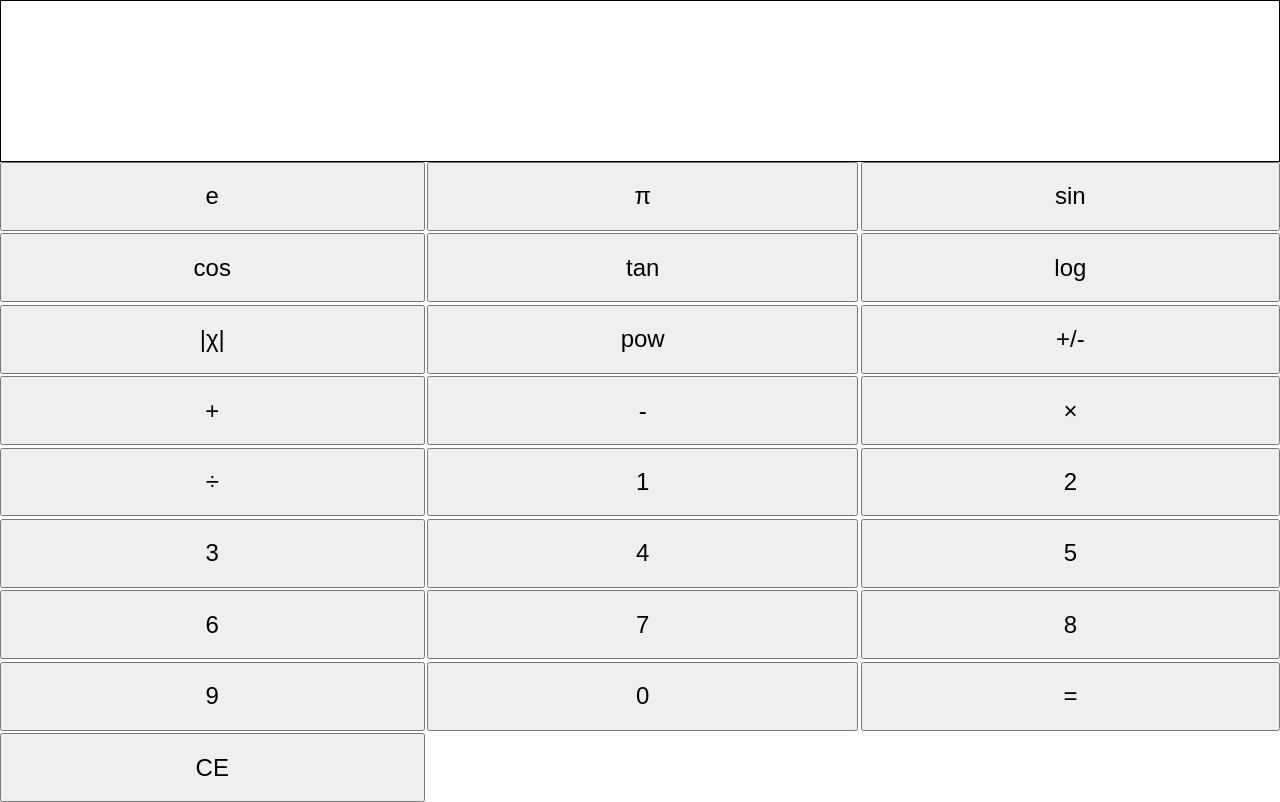
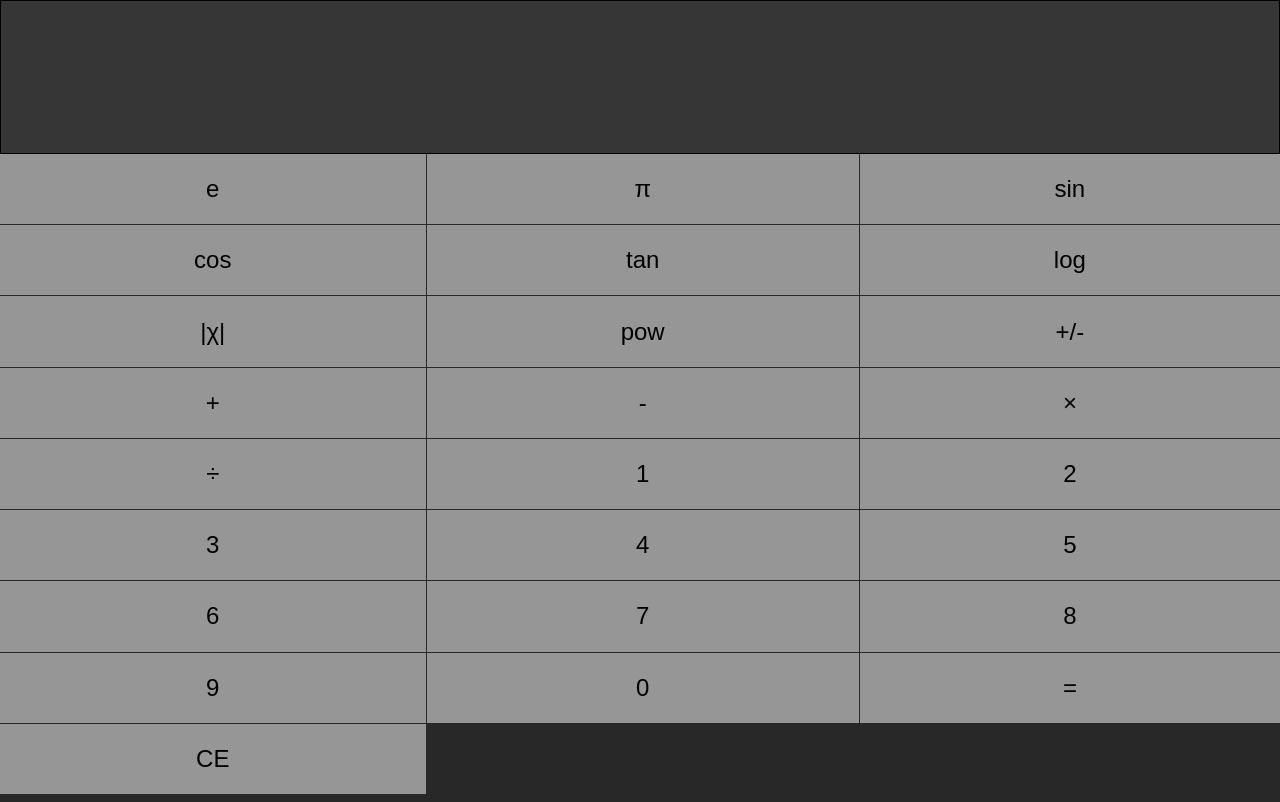
Before and after one commit to fox-lupus/javascript-calculator, a plain HTML site: page index.html in a window 1280 px wide. Drawn offline with Linux system fonts and the light colour scheme.

Commit message:
update color pallet

```diff
--- a/index.html
+++ b/index.html
@@ -10,18 +10,30 @@
             margin:0;
             font: normal normal;
             font-family:arial;
+            background-color: #282828;
+            min-height: 334px;
         }
         .display {
             border: 1px solid;
             border-color: #000;
-            font-size: 500%;
-            height: 20vh;
+            font-size: 10vw;
+            height: 19vh;
             text-align: center;
+            display: flex;
+            justify-content: center;
+            align-items: center;
+            background-color: #363636;
+
+        }
+        .display span {
+
         }
         button {
             height: 100%;
             width: 100%;
             font-size: 150%;
+            background-color: #969696;
+            border: #aaa;
 
         }
         .leftcon {
@@ -35,7 +47,7 @@
             height: 80vh;
             display: inline-grid;
             float: right;
-            grid-gap: 2.5px;
+            grid-gap: 1px;
             grid-template-columns: auto auto auto;
 
         }
@@ -92,7 +104,7 @@
             else{
                 displaystring(outstring);
                 console.log(outstring);
-                if(outstring == ""){
+                if(outstring != ""){
                     bonk = outstring;
                 }
             }
@@ -102,9 +114,9 @@
         }
         function combine(e) {
             secnum = bonk;
-            bonk = 0;
+            bonk = 0.;
             opration = e;
-            special = ["+","-","*", "×", "pow",]
+            special = ["+","-","×", "/", "pow",]
 
             display = secnum + " " + special[e];
             displaystring(secnum + " " + special[e]);
@@ -159,7 +171,8 @@
 </head>
 <body>
 
-    <div class="display" id="output">
+    <div class="display">
+        <span id = "output"> </span>
 
     </div>
     <div class="rightcon">
@@ -190,23 +203,23 @@
 
         <button onclick = "combine(3)">÷</button>
 
-        <button onclick = "addnumberstring(1)">1</button>
+        <button onclick = "addnumberstring(1.)">1</button>
 
-        <button onclick = "addnumberstring(2)">2</button>
+        <button onclick = "addnumberstring(2.)">2</button>
 
-        <button onclick = "addnumberstring(3)">3</button>
+        <button onclick = "addnumberstring(3.)">3</button>
 
-        <button onclick = "addnumberstring(4)">4</button>
+        <button onclick = "addnumberstring(4.)">4</button>
 
-        <button onclick = "addnumberstring(5)">5</button>
+        <button onclick = "addnumberstring(5.)">5</button>
 
-        <button onclick = "addnumberstring(6)">6</button>
+        <button onclick = "addnumberstring(6.)">6</button>
 
-        <button onclick = "addnumberstring(7)">7</button>
+        <button onclick = "addnumberstring(7.)">7</button>
 
-        <button onclick = "addnumberstring(8)">8</button>
+        <button onclick = "addnumberstring(8.)">8</button>
 
-        <button onclick = "addnumberstring(9)">9</button>
+        <button onclick = "addnumberstring(9.)">9</button>
 
         <button onclick = "addnumberstring(0)">0</button>
 
```
